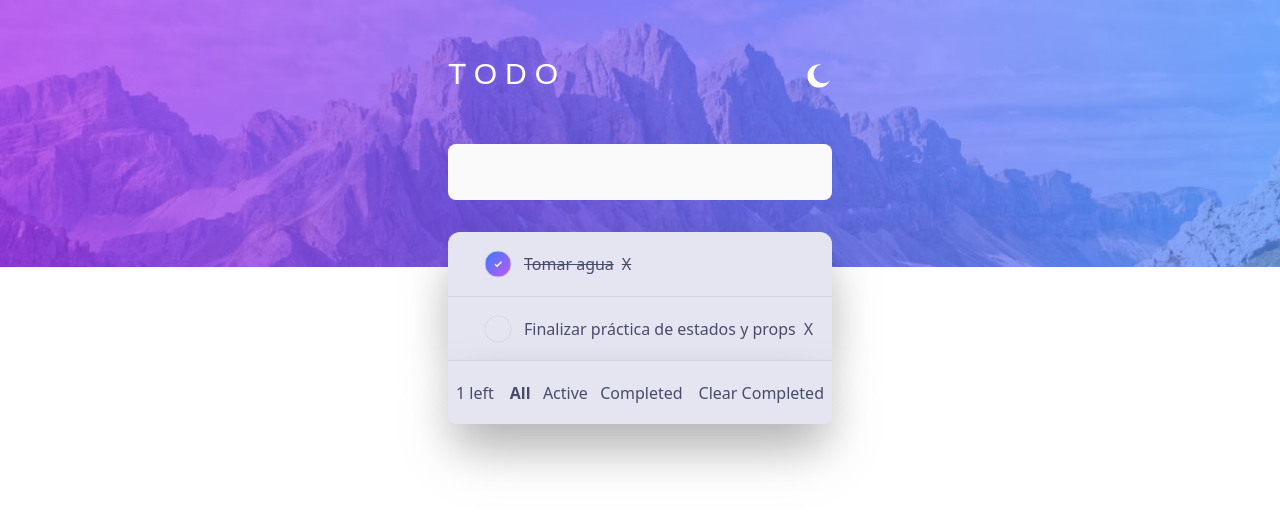
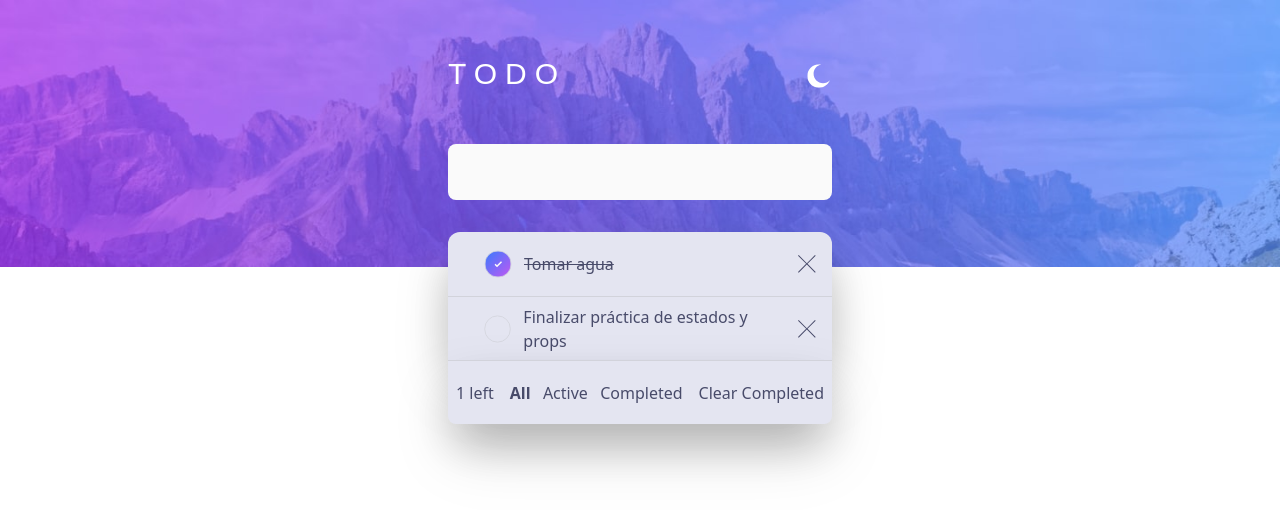
Before and after one commit to JestyUY/To-Do-list-Senpai, a React (Vite) app: page / in a window 1280 px wide. Shown: the top 510 px of the page. Built offline with nearby package versions, Linux system fonts and the light colour scheme; a web font is replaced by a local one.

Commit message:
completed

```diff
--- a/src/input/input.jsx
+++ b/src/input/input.jsx
@@ -1,8 +1,16 @@
-// import { useState } from "react"
-
 import { useState } from "react";
 import { v4 as uuidv4 } from "uuid";
 import CheckButton from "../checkButton/checkButton";
+const cross = (
+  <svg xmlns="http://www.w3.org/2000/svg" width="18" height="18">
+    <path
+      fill="#494C6B"
+      fillRule="evenodd"
+      d="M16.97 0l.708.707L9.546 8.84l8.132 8.132-.707.707-8.132-8.132-8.132 8.132L0 16.97l8.132-8.132L0 .707.707 0 8.84 8.132 16.971 0z"
+    />
+  </svg>
+);
+
 const checkLogo = (
   <svg className="" xmlns="http://www.w3.org/2000/svg" width="11" height="9">
     <path
@@ -16,7 +24,6 @@ const checkLogo = (
 
 function Input() {
   const [initial, setInitial] = useState("");
-  // const [completed, setCompleted] = useState(false)
   const [inputArray, setInputArray] = useState([
     { key: 1, task: "Tomar agua", isCompleted: true },
     {
@@ -25,19 +32,10 @@ function Input() {
       isCompleted: false,
     },
   ]);
-  //   const [inputArrayRev, setInputArrayRev] = useState([
-  //     {
-  //       key: 2,
-  //       task: "Finalizar práctica de estados y props",
-  //       isCompleted: false,
-  //     },
-  //     { key: 1, task: "Tomar agua", isCompleted: true },
-  //   ]);
 
   function inputClick(ev) {
     if (ev.keyCode === 13) {
       ev.preventDefault();
-      // const lastValueOfId = inputArray[inputArray.length - 1].key + 1;
       const newValueOfArrays = [
         { key: uuidv4(), task: ev.target.value, isCompleted: false },
         ...inputArray,
@@ -107,10 +105,11 @@ function Input() {
             key={index}
             className={
               ob.isCompleted
-                ? "line-through text-gray-400 shrink-0"
-                : "no-underline text-black shrink-0"
+                ? "line-through text-gray-400 shrink-0 justify-between"
+                : "no-underline text-black shrink-0 justify-between"
             }
           >
+            <div className="flex">
               <CheckButton
                 onClick={() => changingStatus(index)}
                 gradient={
@@ -121,8 +120,9 @@ function Input() {
                 logo={ob.isCompleted ? checkLogo : ""}
               />{" "}
               <span className="my-auto mx-2">{ob.task}</span>
+            </div>
             <button
-              className=""
+              className="mr-4"
               onClick={() => {
                 const newArray = inputArray.filter(
                   (item) => item.key !== ob.key
@@ -134,7 +134,7 @@ function Input() {
               }}
             >
               {" "}
-              X
+              {cross}
             </button>
           </li>
         ))}
```
Lines whose indentation alone changed are shown as unchanged.
